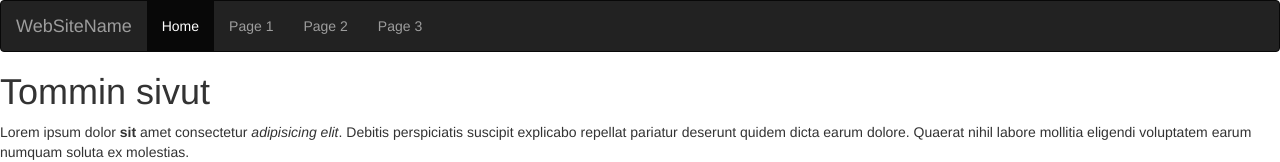
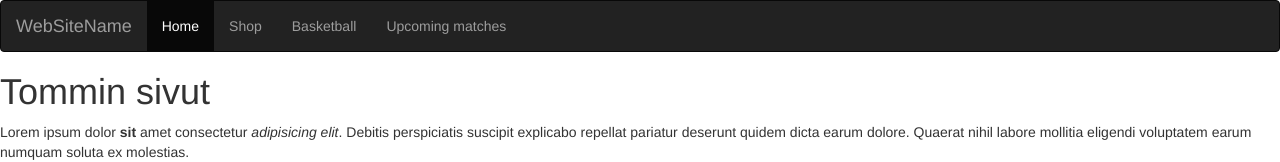
Before and after one commit to Kikki-Hiiri/Nettisivut, a plain HTML site: page index.html in a window 1280 px wide. Shown: the top 162 px of the page. Drawn offline with nearby package versions, Linux system fonts and the light colour scheme.

Commit message:
Update index.html

```diff
--- a/index.html
+++ b/index.html
@@ -14,9 +14,9 @@
       </div>
       <ul class="nav navbar-nav">
         <li class="active"><a href="#">Home</a></li>
-        <li><a href="#">Page 1</a></li>
-        <li><a href="#">Page 2</a></li>
-        <li><a href="#">Page 3</a></li>
+        <li><a href="#">Shop </a></li>
+        <li><a href="#">Basketball</a></li>
+        <li><a href="#">Upcoming matches</a></li>
       </ul>
     </div>
   </nav>
```
